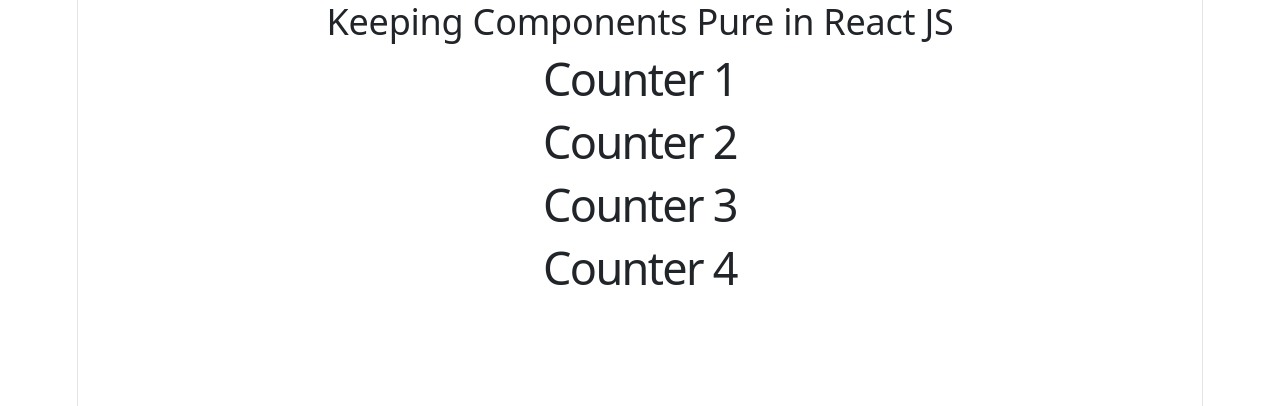
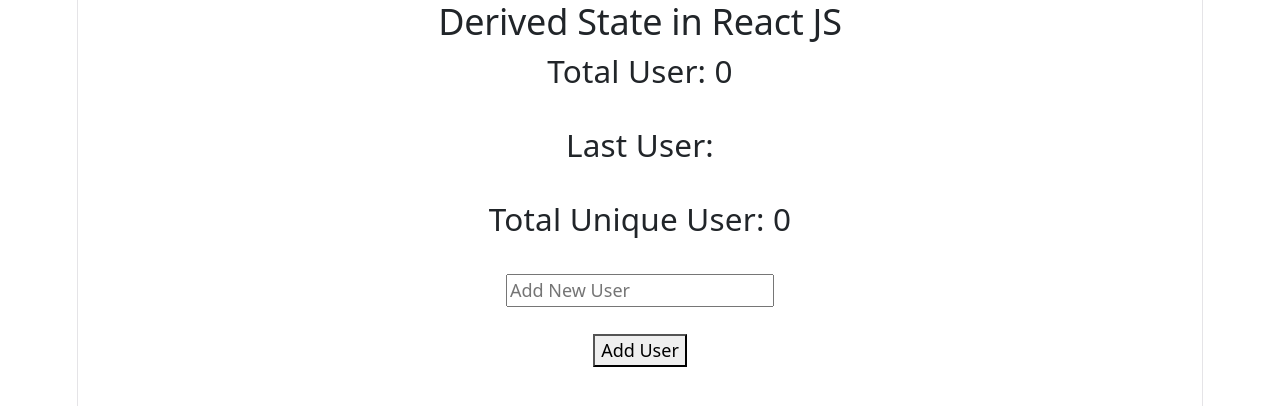
Before and after one commit to vivek2991/react-demo, a React (Vite) app: page / in a window 1280 px wide. Shown: the top 406 px of the page. Built offline with nearby package versions, Linux system fonts and the light colour scheme.

Commit message:
Derived State in React JS - App-34

```diff
--- a/src/App-34.jsx
+++ b/src/App-34.jsx
@@ -1,7 +1,35 @@
+import { useState } from "react"
+
 function App34() {
+
+    const [users, setUsers] = useState([]);
+    const [user, setUser] = useState('');
+
+    const handleAddUsers=()=>{
+        setUsers([...users,user]);
+    }
+
+    // without using state we got the value so it called derived
+    const total= users.length;
+    const last = users[users.length-1];
+    const unique = [...new Set(users)].length;
+
     return (
         <div>
-            <h2>in React JS</h2>
+            <h2>Derived State in React JS</h2>
+
+            <h3>Total User: {total}</h3><br />
+            <h3>Last User: {last}</h3><br />
+            <h3>Total Unique User: {unique}</h3><br />
+
+            <input type="text" onChange={(event)=>setUser(event.target.value)} placeholder="Add New User"/><br /><br />
+            <button onClick={handleAddUsers}>Add User</button>
+            {
+                users.map((item,index)=>(
+                    <h4 key={index}>{item}</h4>
+                ))
+            }
+
         </div>
     )
 }
--- a/src/main.jsx
+++ b/src/main.jsx
@@ -147,10 +147,10 @@
     {/* <App32 /> */}
 
     {/* Keeping Components Pure in React JS */}
-    <App33 />
+    {/* <App33 /> */}
 
-    {/* Keep your Components pure in React JS */}
-    {/* <App34 /> */}
+    {/* Derived State in React JS */}
+    <App34 />
 
     {/* Keep your Components pure in React JS */}
     {/* <App35 /> */}
```
